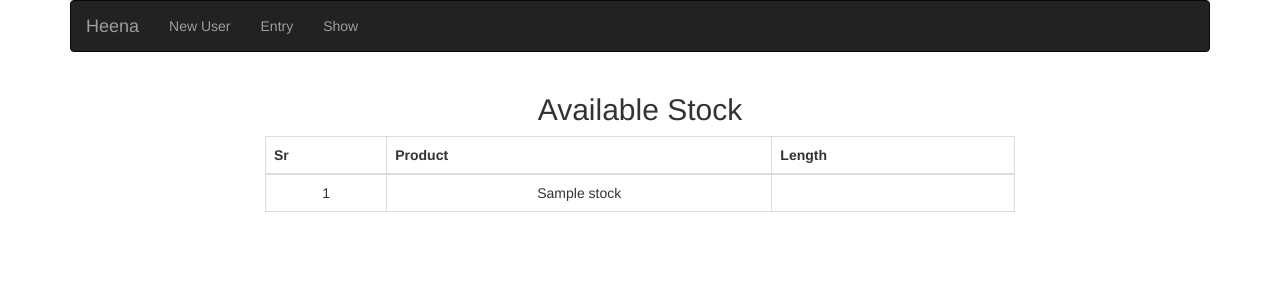
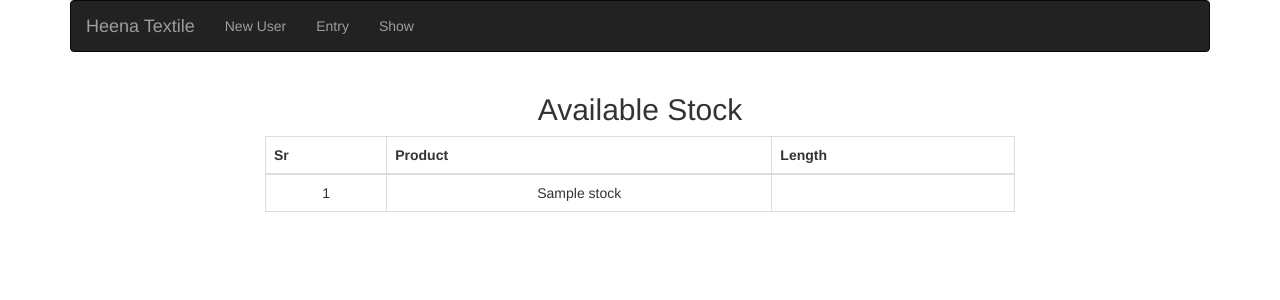
Before and after one commit to mohamedshahid/Textile-Stock, a CodeIgniter app: page /heena/index.php/home in a window 1280 px wide. Shown: the top 300 px of the page. Run offline with CodeIgniter, Linux system fonts and the light colour scheme; tables that the repository leaves empty or names only in its code hold one stand-in row (values such as "Sample post"); data that the repository does not hold is empty; some libraries are stand-ins or nearby versions.

Commit message:
update header.php

```diff
--- a/application/views/header.php
+++ b/application/views/header.php
@@ -21,7 +21,7 @@
         <span class="icon-bar"></span>
         <span class="icon-bar"></span>
       </button>
-      <a class="navbar-brand">Heena</a>
+      <a class="navbar-brand">Heena Textile</a>
     </div>
 
     <div class="collapse navbar-collapse" id="bs-example-navbar-collapse-2">
```
